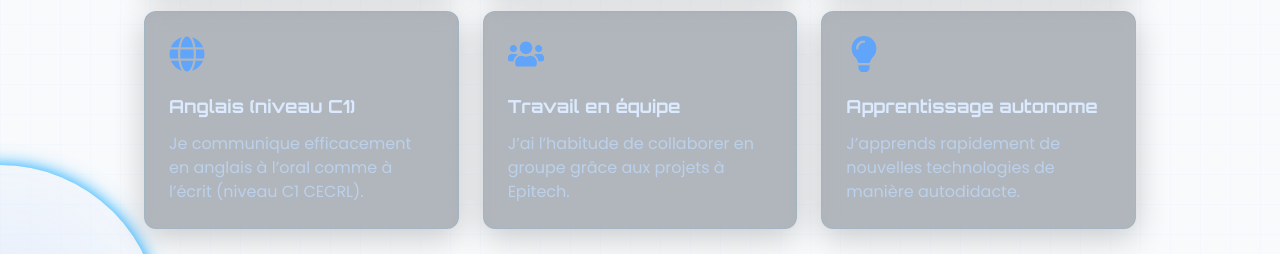
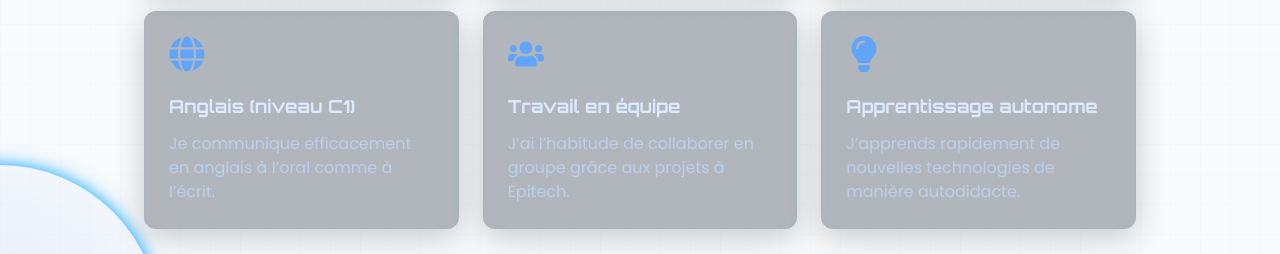
Before and after one commit to Val8063/Portfolio, a Next.js app: page / in a window 1280 px wide. Shown: the part 1660-1914 px from the top of the page. Built offline with nearby package versions, Linux system fonts and the light colour scheme.

Commit message:
[FIX] texte superflue dans la AboutSection

```diff
--- a/src/components/FuturisticAboutSection.tsx
+++ b/src/components/FuturisticAboutSection.tsx
@@ -81,7 +81,7 @@ export default function FuturisticAboutSection() {
       {
         icon: <FaGlobe />,
         title: "Anglais (niveau C1)",
-        description: "Je communique efficacement en anglais à l’oral comme à l’écrit (niveau C1 CECRL).",
+        description: "Je communique efficacement en anglais à l’oral comme à l’écrit.",
       },
       {
         icon: <FaUsers />,
```
